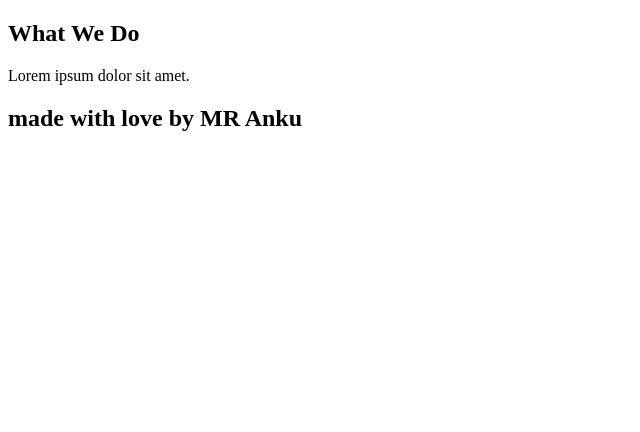
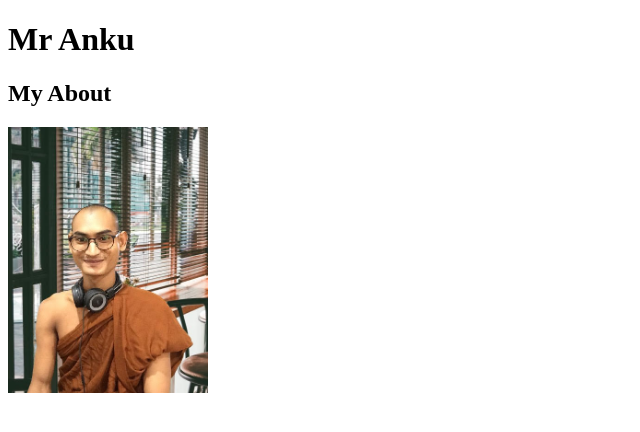
Before and after one commit to Master-Anku/Module-1, a plain HTML site: page 01-Html/index.html in a window 1280 px wide. Shown: the whole page, without its empty margins (0-640 px from the left). Drawn offline with Linux system fonts and the light colour scheme.

Commit message:
html file

```diff
--- a/01-Html/index.html
+++ b/01-Html/index.html
@@ -6,12 +6,12 @@
     <title>HTML </title>
 </head>
 <body>
+    <header>
+        <h1>Mr Anku</h1>
+    </header>
     <section>
-        <h2>What We Do</h2>
-        <p>Lorem ipsum dolor sit amet.</p>
+        <h2>My About</h2>
+        <img src="./assets/image/mranku.jpg" alt="my photo width 200px" style="width: 200px;">
     </section>
-    <footer>
-        <h2>made with love by MR Anku</h2>
-    </footer>
 </body>
 </html>
```
Also changed, not shown: 01-Html/assets/image/mranku.jpg (renamed from mranku.jpg).
